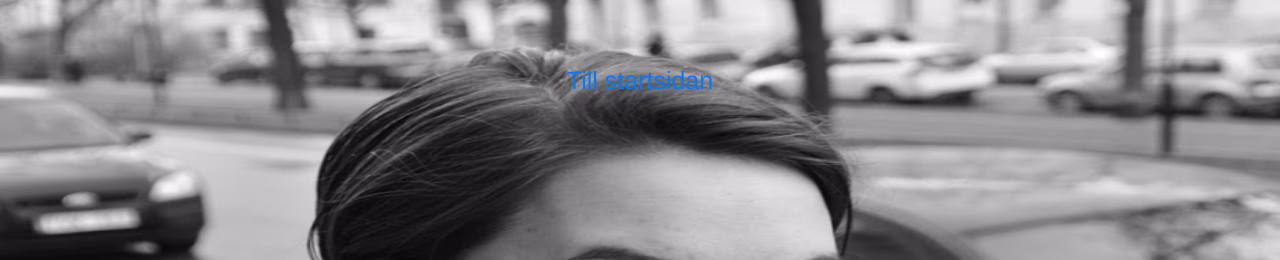
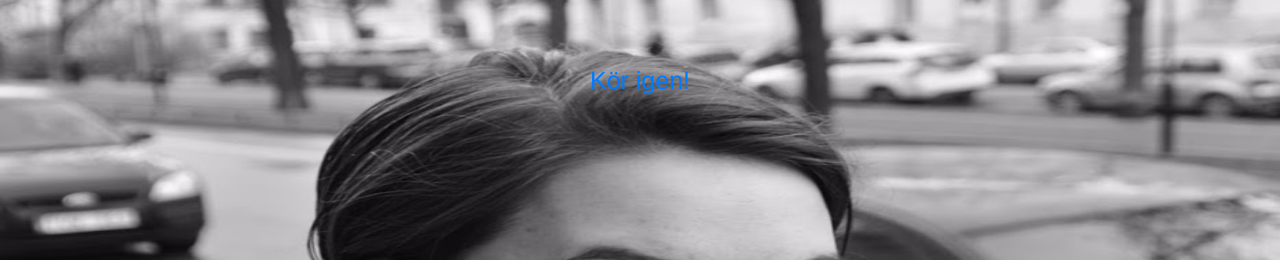
Before and after one commit to cupaiuolo/quizproject, a Django app: template quiz/templates/completed.html in a window 1280 px wide. Shown: the part 96-356 px from the top of the page. Run offline with Django 3.2, Linux system fonts and the light colour scheme; the template is opened without the code that fills it, so the values that code supplies are empty; some libraries are stand-ins or nearby versions.

Commit message:
added text

```diff
--- a/quiz/templates/completed.html
+++ b/quiz/templates/completed.html
@@ -13,7 +13,7 @@
 	<h2>
 	<br>
 	<p><a href="{% url 'start_page' %}">
-    Till startsidan
+    Kör igen!
 </a></p>
 	<br>
 
```
